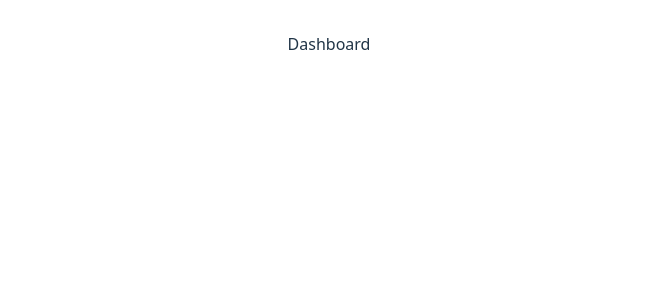
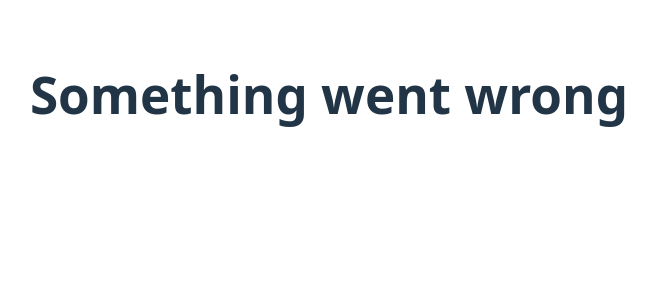
Before and after one commit to debraj137/learn-react, a React (Vite) app: page / in a window 1280 px wide. Shown: the top 300 px of the page, without its empty margins (311-967 px from the left). Built offline with nearby package versions, Linux system fonts and the light colour scheme.

Commit message:
What happens: App does NOT crash, ErrorBoundary UI is shown

```diff
--- a/src/App.jsx
+++ b/src/App.jsx
@@ -15,6 +15,7 @@ import { useDispatch, useSelector } from 'react-redux'
 import { increment } from './counterSlice'
 import { useStore } from './useStore'
 import { useMutation, useQuery, useQueryClient } from '@tanstack/react-query'
+import ErrorBoundary from './ErrorBoundary'
 // import { useStore } from 'zustand'
 
 // function Header(){
@@ -144,7 +145,10 @@ import { useMutation, useQuery, useQueryClient } from '@tanstack/react-query'
 //   console.log("Child rendered");
 //   return <button onClick={onClick}>Child Button</button>
 // })
-const Dashboard = lazy(()=>import("./Dashboard"));
+// const Dashboard = lazy(()=>import("./Dashboard"));
+function BuggyComponent(){
+  throw new Error("Boom!")
+}
 function App() {
   // const [count, setCount] = useState(0);
   // const [name, setName] = useState('');
@@ -497,9 +501,12 @@ function App() {
           <li key={item}>{item}</li>
         ))}
       </ul> */}
-      <Suspense fallback={<p>Loading...</p>}>
+      {/* <Suspense fallback={<p>Loading...</p>}>
         <Dashboard/>
-      </Suspense>
+      </Suspense> */}
+      <ErrorBoundary>
+        <BuggyComponent/>
+      </ErrorBoundary>
     </>
 
   )
--- a/src/ErrorBoundary.jsx
+++ b/src/ErrorBoundary.jsx
@@ -1,3 +1,5 @@
+import React from "react";
+
 class ErrorBoundary extends React.Component{
     constructor(props){
         super(props);
```
